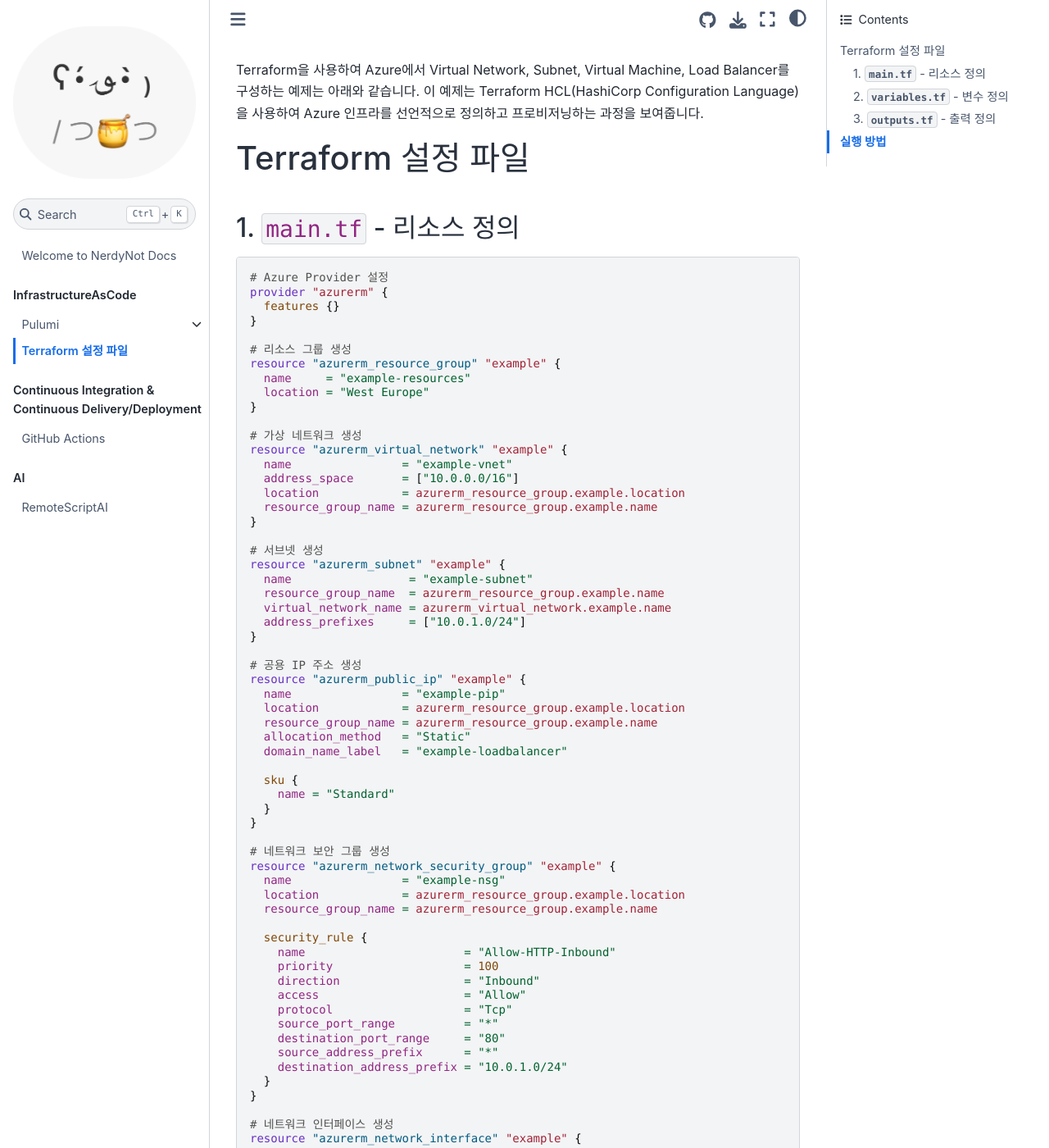
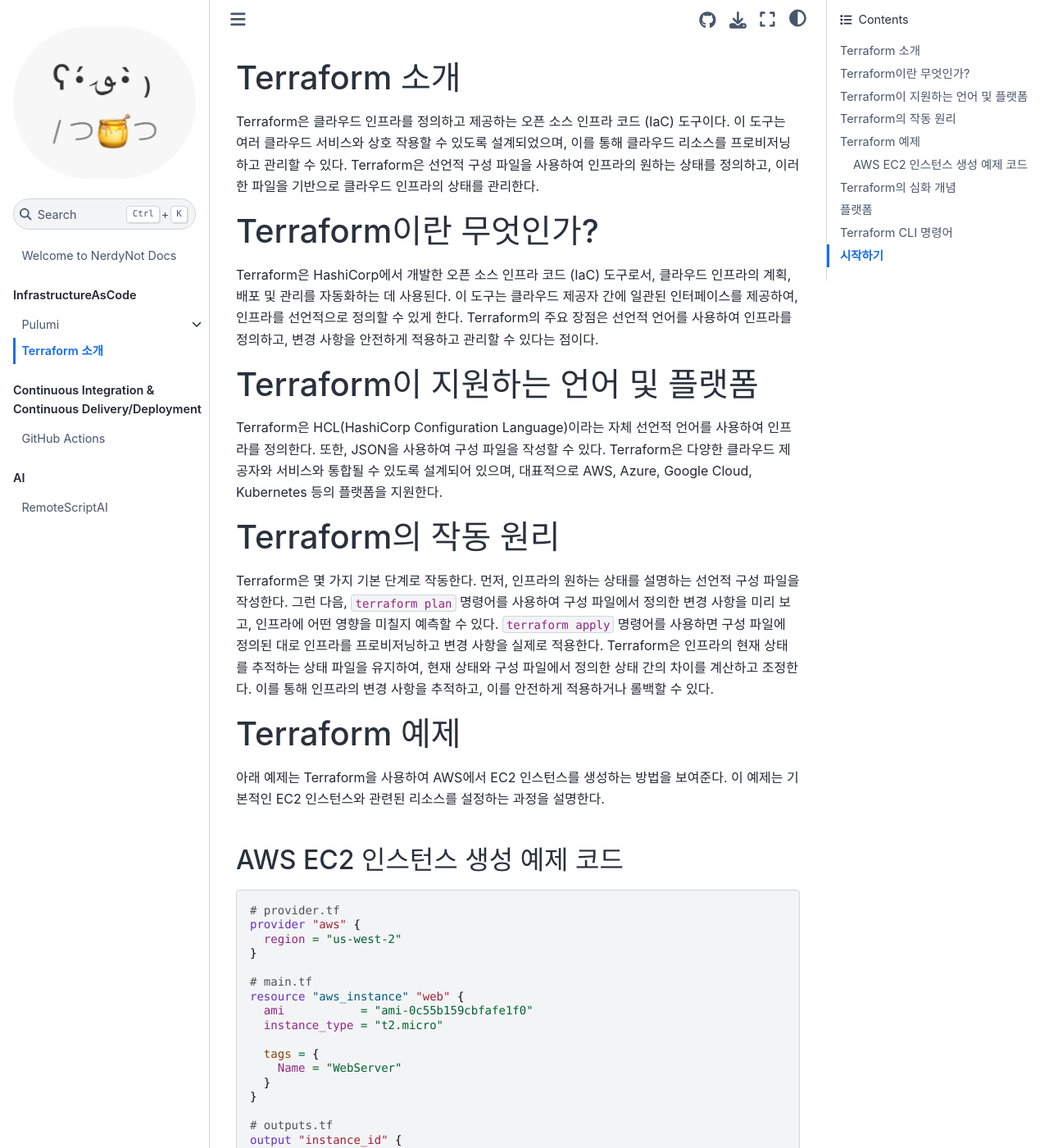
Before and after one commit to NerdyNot/NerdyNot-Old-Docs, a Jupyter Book: the page built from Docs/IaC/Terraform/index.md, in a window 1280 px wide and 1400 px high. Shown: the whole window at 82% size. Built offline with Jupyter Book 1.0.4 settings and Sphinx 7.4.7 and the Sphinx Book theme 1.1.4, drawn with Linux system fonts in a browser that asks for light colours; some of the changed text lies outside the part shown.

Commit message:
파일 잘못 올린거 수정

````diff
--- a/Docs/IaC/Terraform/index.md
+++ b/Docs/IaC/Terraform/index.md
@@ -1,234 +1,132 @@
-Terraform을 사용하여 Azure에서 Virtual Network, Subnet, Virtual Machine, Load Balancer를 구성하는 예제는 아래와 같습니다. 이 예제는 Terraform HCL(HashiCorp Configuration Language)을 사용하여 Azure 인프라를 선언적으로 정의하고 프로비저닝하는 과정을 보여줍니다.
+### Terraform 소개
 
-### Terraform 설정 파일
+Terraform은 클라우드 인프라를 정의하고 제공하는 오픈 소스 인프라 코드 (IaC) 도구이다. 이 도구는 여러 클라우드 서비스와 상호 작용할 수 있도록 설계되었으며, 이를 통해 클라우드 리소스를 프로비저닝하고 관리할 수 있다. Terraform은 선언적 구성 파일을 사용하여 인프라의 원하는 상태를 정의하고, 이러한 파일을 기반으로 클라우드 인프라의 상태를 관리한다.
 
-#### 1. `main.tf` - 리소스 정의
+## Terraform이란 무엇인가?
+
+Terraform은 HashiCorp에서 개발한 오픈 소스 인프라 코드 (IaC) 도구로서, 클라우드 인프라의 계획, 배포 및 관리를 자동화하는 데 사용된다. 이 도구는 클라우드 제공자 간에 일관된 인터페이스를 제공하여, 인프라를 선언적으로 정의할 수 있게 한다. Terraform의 주요 장점은 선언적 언어를 사용하여 인프라를 정의하고, 변경 사항을 안전하게 적용하고 관리할 수 있다는 점이다.
+
+## Terraform이 지원하는 언어 및 플랫폼
+
+Terraform은 HCL(HashiCorp Configuration Language)이라는 자체 선언적 언어를 사용하여 인프라를 정의한다. 또한, JSON을 사용하여 구성 파일을 작성할 수 있다. Terraform은 다양한 클라우드 제공자와 서비스와 통합될 수 있도록 설계되어 있으며, 대표적으로 AWS, Azure, Google Cloud, Kubernetes 등의 플랫폼을 지원한다.
+
+## Terraform의 작동 원리
+
+Terraform은 몇 가지 기본 단계로 작동한다. 먼저, 인프라의 원하는 상태를 설명하는 선언적 구성 파일을 작성한다. 그런 다음, `terraform plan` 명령어를 사용하여 구성 파일에서 정의한 변경 사항을 미리 보고, 인프라에 어떤 영향을 미칠지 예측할 수 있다. `terraform apply` 명령어를 사용하면 구성 파일에 정의된 대로 인프라를 프로비저닝하고 변경 사항을 실제로 적용한다. Terraform은 인프라의 현재 상태를 추적하는 상태 파일을 유지하여, 현재 상태와 구성 파일에서 정의한 상태 간의 차이를 계산하고 조정한다. 이를 통해 인프라의 변경 사항을 추적하고, 이를 안전하게 적용하거나 롤백할 수 있다.
+
+## Terraform 예제
+
+아래 예제는 Terraform을 사용하여 AWS에서 EC2 인스턴스를 생성하는 방법을 보여준다. 이 예제는 기본적인 EC2 인스턴스와 관련된 리소스를 설정하는 과정을 설명한다.
+
+### AWS EC2 인스턴스 생성 예제 코드
 
 ```hcl
-# Azure Provider 설정
-provider "azurerm" {
-  features {}
+# provider.tf
+provider "aws" {
+  region = "us-west-2"
 }
 
-# 리소스 그룹 생성
-resource "azurerm_resource_group" "example" {
-  name     = "example-resources"
-  location = "West Europe"
-}
+# main.tf
+resource "aws_instance" "web" {
+  ami           = "ami-0c55b159cbfafe1f0"
+  instance_type = "t2.micro"
 
-# 가상 네트워크 생성
-resource "azurerm_virtual_network" "example" {
-  name                = "example-vnet"
-  address_space       = ["10.0.0.0/16"]
-  location            = azurerm_resource_group.example.location
-  resource_group_name = azurerm_resource_group.example.name
-}
-
-# 서브넷 생성
-resource "azurerm_subnet" "example" {
-  name                 = "example-subnet"
-  resource_group_name  = azurerm_resource_group.example.name
-  virtual_network_name = azurerm_virtual_network.example.name
-  address_prefixes     = ["10.0.1.0/24"]
-}
-
-# 공용 IP 주소 생성
-resource "azurerm_public_ip" "example" {
-  name                = "example-pip"
-  location            = azurerm_resource_group.example.location
-  resource_group_name = azurerm_resource_group.example.name
-  allocation_method   = "Static"
-  domain_name_label   = "example-loadbalancer"
-
-  sku {
-    name = "Standard"
+  tags = {
+    Name = "WebServer"
   }
 }
 
-# 네트워크 보안 그룹 생성
-resource "azurerm_network_security_group" "example" {
-  name                = "example-nsg"
-  location            = azurerm_resource_group.example.location
-  resource_group_name = azurerm_resource_group.example.name
-
-  security_rule {
-    name                       = "Allow-HTTP-Inbound"
-    priority                   = 100
-    direction                  = "Inbound"
-    access                     = "Allow"
-    protocol                   = "Tcp"
-    source_port_range          = "*"
-    destination_port_range     = "80"
-    source_address_prefix      = "*"
-    destination_address_prefix = "10.0.1.0/24"
-  }
+# outputs.tf
+output "instance_id" {
+  value = aws_instance.web.id
 }
 
-# 네트워크 인터페이스 생성
-resource "azurerm_network_interface" "example" {
-  name                = "example-nic"
-  location            = azurerm_resource_group.example.location
-  resource_group_name = azurerm_resource_group.example.name
-
-  ip_configuration {
-    name                          = "internal"
-    subnet_id                     = azurerm_subnet.example.id
-    private_ip_address_allocation = "Dynamic"
-  }
-}
-
-# 가상 머신 생성
-resource "azurerm_linux_virtual_machine" "example" {
-  name                  = "example-vm"
-  resource_group_name   = azurerm_resource_group.example.name
-  location              = azurerm_resource_group.example.location
-  size                  = "Standard_B1s"
-  admin_username        = var.admin_username
-  admin_password        = var.admin_password
-  network_interface_ids = [azurerm_network_interface.example.id]
-
-  os_disk {
-    caching              = "ReadWrite"
-    storage_account_type = "Standard_LRS"
-    disk_size_gb         = 30
-  }
-
-  source_image_reference {
-    publisher = "Canonical"
-    offer     = "UbuntuServer"
-    sku       = "18.04-LTS"
-    version   = "latest"
-  }
-
-  custom_data = base64encode("#!/bin/bash\n echo 'Hello, World!' > index.html\n nohup python3 -m http.server 80 &")
-}
-
-# 로드 밸런서 생성
-resource "azurerm_lb" "example" {
-  name                = "example-lb"
-  location            = azurerm_resource_group.example.location
-  resource_group_name = azurerm_resource_group.example.name
-  sku                 = "Standard"
-
-  frontend_ip_configuration {
-    name                 = "example-frontend"
-    public_ip_address_id = azurerm_public_ip.example.id
-  }
-}
-
-# 백엔드 주소 풀 생성
-resource "azurerm_lb_backend_address_pool" "example" {
-  name                = "example-backend"
-  loadbalancer_id     = azurerm_lb.example.id
-  resource_group_name = azurerm_resource_group.example.name
-}
-
-# 로드 밸런서 프로브 생성
-resource "azurerm_lb_probe" "example" {
-  name                = "example-probe"
-  resource_group_name = azurerm_resource_group.example.name
-  loadbalancer_id     = azurerm_lb.example.id
-  protocol            = "Http"
-  port                = 80
-  request_path        = "/"
-  interval_in_seconds = 5
-  number_of_probes    = 2
-}
-
-# 로드 밸런서 규칙 생성
-resource "azurerm_lb_rule" "example" {
-  name                             = "example-rule"
-  resource_group_name              = azurerm_resource_group.example.name
-  loadbalancer_id                  = azurerm_lb.example.id
-  frontend_ip_configuration_name   = "example-frontend"
-  backend_address_pool_id          = azurerm_lb_backend_address_pool.example.id
-  protocol                         = "Tcp"
-  frontend_port                    = 80
-  backend_port                     = 80
-  idle_timeout_in_minutes          = 4
-  enable_floating_ip               = false
-  load_distribution                = "Default"
-  probe_id                         = azurerm_lb_probe.example.id
+output "public_ip" {
+  value = aws_instance.web.public_ip
 }
 ```
 
-#### 2. `variables.tf` - 변수 정의
+이 예제는 `aws_instance` 리소스를 사용하여 EC2 인스턴스를 생성하고, 생성된 인스턴스의 ID와 공용 IP 주소를 출력으로 내보낸다.
 
-```hcl
-variable "admin_username" {
-  description = "The admin username for the VM"
-  type        = string
-}
+## Terraform의 심화 개념
 
-variable "admin_password" {
-  description = "The admin password for the VM"
-  type        = string
-  sensitive   = true
-}
-```
+Terraform의 핵심 개념과 사용 방법에 대해 더 깊이 이해하고 싶다면, 다음 주제를 참조할 수 있다:
+- [Terraform 개념](https://www.terraform.io/docs/overview.html): Terraform의 기본 개념과 사용 방법을 설명한다.
+- [Terraform 사용 방법](https://www.terraform.io/docs/cli/index.html): Terraform을 효과적으로 사용하는 방법을 안내한다.
+- [Terraform CLI 명령어](https://www.terraform.io/docs/cli/commands/index.html): Terraform CLI 명령어의 사용법을 자세히 설명한다.
 
-#### 3. `outputs.tf` - 출력 정의
+Terraform은 클라우드 인프라의 계획, 배포 및 변경을 자동화하고, 이를 통해 클라우드 인프라를 보다 효율적으로 관리할 수 있다.
 
-```hcl
-output "public_ip_address" {
-  description = "The public IP address of the load balancer"
-  value       = azurerm_public_ip.example.ip_address
-}
+## 플랫폼
 
-output "fqdn" {
-  description = "The fully qualified domain name of the load balancer"
-  value       = azurerm_public_ip.example.fqdn
-}
-```
+Terraform은 다양한 클라우드 제공자와 서비스와의 통합을 지원한다. 주요 지원 클라우드 제공자와 상태는 다음과 같다:
 
-### 실행 방법
+| 로고 | 클라우드 제공자 | 상태 |
+| --- | --- | --- |
+| <img src="https://www.terraform.io/assets/images/providers/aws-d71c7b43.svg" height=38 /> | [AWS](https://registry.terraform.io/providers/hashicorp/aws/latest/docs) | 안정됨 |
+| <img src="https://www.terraform.io/assets/images/providers/azure-dbc688a1.svg" height=38 /> | [Azure](https://registry.terraform.io/providers/hashicorp/azurerm/latest/docs) | 안정됨 |
+| <img src="https://www.terraform.io/assets/images/providers/google-cloud-d76e2f63.svg" height=38 /> | [Google Cloud](https://registry.terraform.io/providers/hashicorp/google/latest/docs) | 안정됨 |
+| <img src="https://www.terraform.io/assets/images/providers/kubernetes-d01ed6f7.svg" height=38 /> | [Kubernetes](https://registry.terraform.io/providers/hashicorp/kubernetes/latest/docs) | 안정됨 |
+| <img src="https://www.terraform.io/assets/images/providers/oci-f7be6a02.svg" height=38 /> | [Oracle Cloud](https://registry.terraform.io/providers/hashicorp/oci/latest/docs) | 안정됨 |
+| <img src="https://www.terraform.io/assets/images/providers/ibm-cloud-d1b9e8e8.svg" height=38 /> | [IBM Cloud](https://registry.terraform.io/providers/IBM-Cloud/ibm/latest/docs) | 안정됨 |
+| <img src="https://www.terraform.io/assets/images/providers/alicloud-dcbd12f8.svg" height=38 /> | [Alibaba Cloud](https://registry.terraform.io/providers/aliyun/alicloud/latest/docs) | 안정됨 |
 
-1. **Terraform 설치**:
+## Terraform CLI 명령어
 
-   Terraform을 설치하려면 공식 웹사이트의 [설치 가이드](https://learn.hashicorp.com/tutorials/terraform/install-cli)를 참조하면 된다.
+Terraform CLI는 다양한 명령어를 제공하며, 주요 명령어는 다음과 같다:
+- `terraform init`: Terraform 구성 파일을 초기화하고, 필요한 플러그인과 모듈을 다운로드한다.
+- `terraform plan`: 구성 파일에서 정의한 변경 사항을 미리 보고, 인프라에 어떤 영향을 미칠지 예측한다.
+- `terraform apply`: 구성 파일에 정의된 대로 인프라를 프로비저닝하고, 변경 사항을 실제로 적용한다.
+- `terraform destroy`: Terraform에서 생성한 모든 리소스를 제거한다.
 
-2. **Terraform 초기화**:
+## 시작하기
 
-   프로젝트 디렉토리에서 다음 명령어를 실행하여 Terraform을 초기화한다:
+Terraform을 사용하여 빠르게 시작하려면 다음 단계를 따라야 한다:
+
+1. **설치**:
+
+   Terraform 최신 릴리스를 설치하려면 다음 명령을 실행한다 (추가 설치 옵션에 대한 전체 [설치 지침](https://learn.hashicorp.com/tutorials/terraform/install-cli)을 참조할 수 있다):
 
    ```bash
-   terraform init
+   $ curl -fsSL https://apt.releases.hashicorp.com/gpg | sudo apt-key add -
+   $ sudo apt-add-repository "deb https://apt.releases.hashicorp.com $(lsb_release -cs) main"
+   $ sudo apt-get update && sudo apt-get install terraform
    ```
 
-3. **Terraform 계획**:
+2. **프로젝트 생성**:
 
-   변경 사항을 미리 보고 검토하려면 다음 명령어를 실행한다:
+   설치 후 Terraform 구성 파일을 작성하여 프로젝트를 시작한다:
 
    ```bash
-   terraform plan
+   $ mkdir terraform-demo && cd terraform-demo
    ```
 
-4. **Terraform 적용**:
+   프로젝트 디렉토리 내에 `main.tf`, `provider.tf`, `outputs.tf` 파일을 생성하여 Terraform 구성을 작성한다.
 
-   변경 사항을 실제로 적용하고 인프라를 프로비저닝하려면 다음 명령어를 실행한다:
+3. **클라우드에 배포**:
+
+   구성을 클라우드에 배포하려면 `terraform apply`를 실행한다:
 
    ```bash
-   terraform apply
+   $ terraform apply
    ```
 
-   이 명령어를 실행하면 Terraform이 인프라를 배포한다. 프롬프트에서 확인을 요청할 경우 'yes'를 입력한다.
+   이 명령은 구성 파일에서 정의한 대로 인프라를 생성한다. Terraform은 변경 사항을 계획하고, 확인을 요청한 후, 인프라를 배포한다.
 
-5. **결과 확인**:
+4. **프로그램 사용**:
 
-   `outputs.tf` 파일에 정의된 출력 값을 확인하려면 다음 명령어를 실행한다:
+   인프라가 배포된 후, 출력된 값을 사용할 수 있다. 예를 들어, EC2 인스턴스의 공용 IP 주소를 확인할 수 있다:
 
    ```bash
-   terraform output
+   $ terraform output public_ip
    ```
 
-6. **자원 제거**:
+5. **자원 제거**:
 
-   생성된 모든 자원을 제거하려면 다음 명령어를 실행한다:
+   완료되면 인프라에서 생성한 모든 자원을 제거할 수 있다:
 
    ```bash
-   terraform destroy
+   $ terraform destroy
    ```
 
-   이 명령어를 실행하면 Terraform이 배포된 리소스를 삭제한다. 프롬프트에서 확인을 요청할 경우 'yes'를 입력한다.
-
-이 예제는 Azure에서 Virtual Network, Subnet, Virtual Machine 및 Load Balancer를 설정하고 관리하는 방법을 보여준다. Terraform을 사용하면 인프라를 선언적으로 정의하고 관리할 수 있어, 인프라의 배포 및 관리가 더욱 효율적이다.
+Terraform을 사용하여 클라우드 인프라를 정의하고 관리하는 방법에 대해 더 자세히 알고 싶다면, [Terraform 공식 사이트](https://www.terraform.io/)에서 [튜토리얼](https://learn.hashicorp.com/terraform)과 [예제](https://github.com/hashicorp/terraform-guides)를 참조할 수 있다.
````
